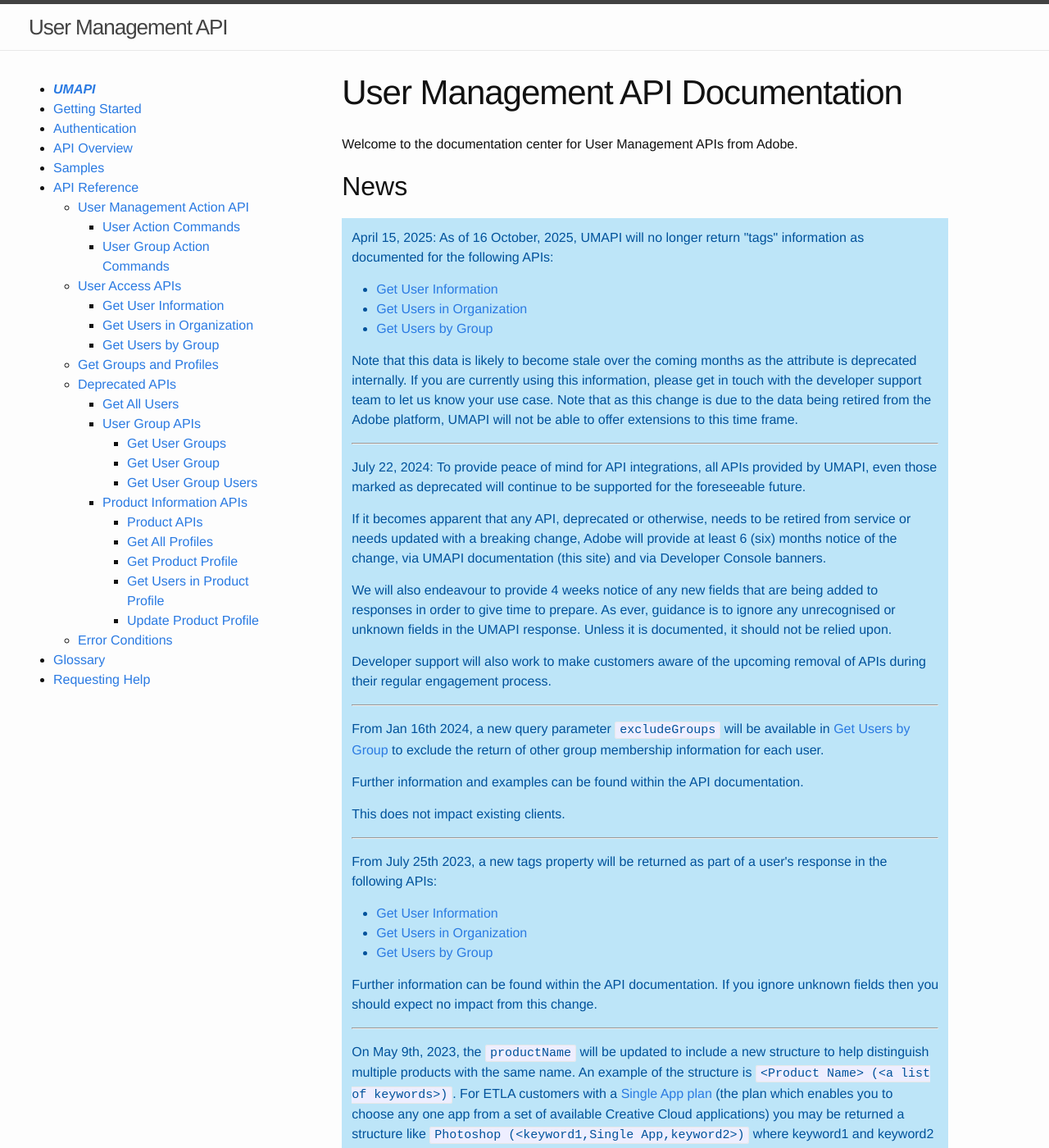
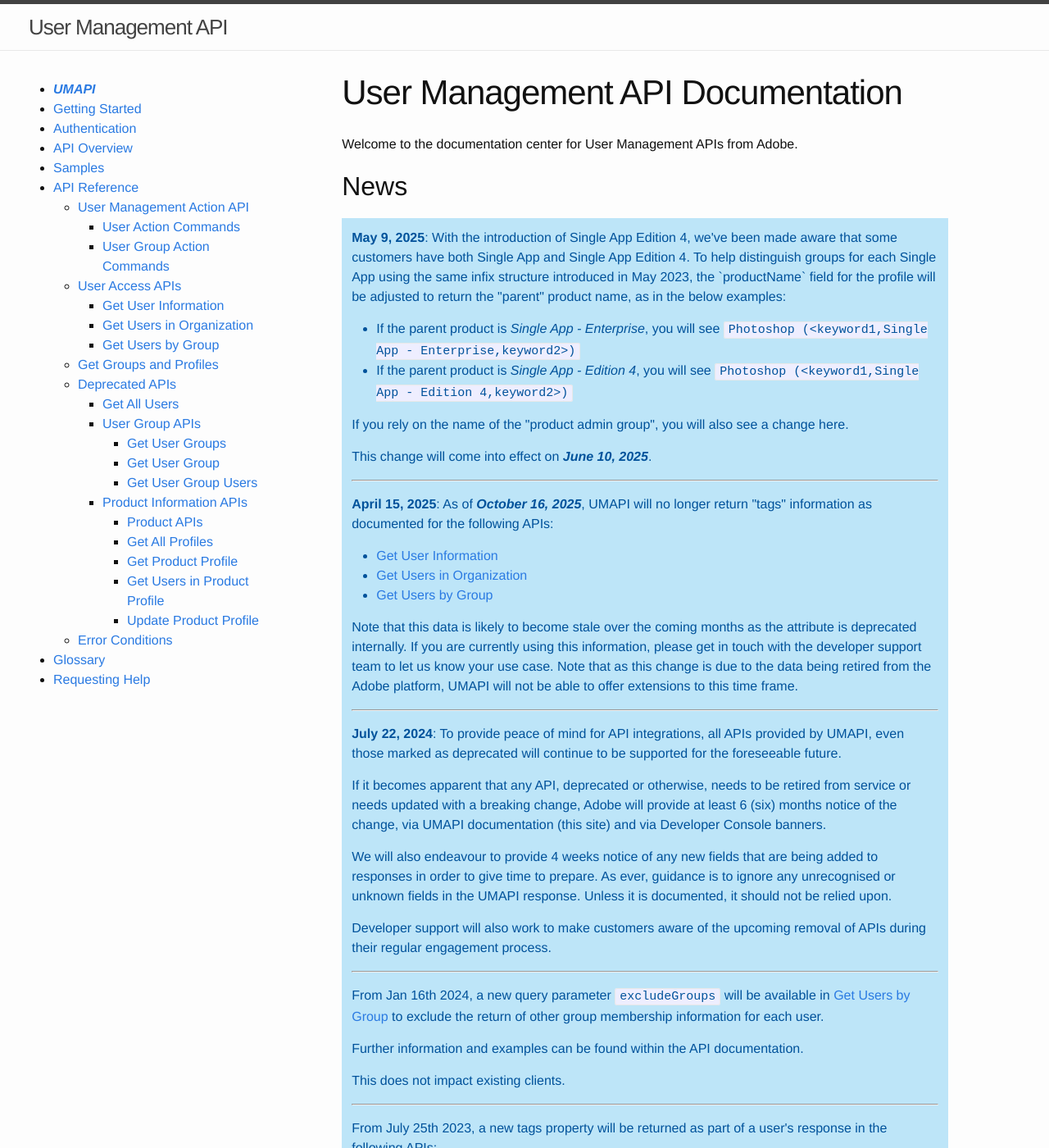
Before and after one commit to adobe-apiplatform/umapi-documentation, a Jekyll site: the page built from docs/en/index.md, in a window 1280 px wide and 1400 px high. Shown: the whole window at 82% size. Built offline with Jekyll 4.4.1, drawn with Linux system fonts in a browser that asks for light colours.

Commit message:
Announce changes for how Single App group names are handled to better support Edition 4

```diff
--- a/docs/en/index.md
+++ b/docs/en/index.md
@@ -11,7 +11,15 @@
 
 <h2>News</h2>
 <div class="isa_info">
-<p>April 15, 2025: As of 16 October, 2025, UMAPI will no longer return "tags" information as documented for the following APIs:</p>
+<p><strong>May 9, 2025</strong>: With the introduction of Single App Edition 4, we've been made aware that some customers have both Single App and Single App Edition 4. To help distinguish groups for each Single App using the same infix structure introduced in May 2023, the `productName` field for the profile will be adjusted to return the "parent" product name, as in the below examples:</p>
+<ul>
+	<li>If the parent product is <em>Single App - Enterprise</em>, you will see <code>Photoshop (&lt;keyword1,Single App - Enterprise,keyword2&gt;)</code></li>
+	<li>If the parent product is <em>Single App - Edition 4</em>, you will see <code>Photoshop (&lt;keyword1,Single App - Edition 4,keyword2&gt;)</code></li>
+</ul>
+<p>If you rely on the name of the "product admin group", you will also see a change here.</p>
+<p>This change will come into effect on <em><strong>June 10, 2025</strong></em>.</p>
+<hr class="api-ref-rule">
+<p><strong>April 15, 2025</strong>: As of <em><strong>October 16, 2025</strong></em>, UMAPI will no longer return "tags" information as documented for the following APIs:</p>
 	<ul>
 		<li><a href="api/getUser.html">Get User Information</a></li>
 		<li><a href="api/getUsersWithPage.html">Get Users in Organization</a></li>
@@ -19,7 +27,7 @@
 	</ul>
 <p>Note that this data is likely to become stale over the coming months as the attribute is deprecated internally. If you are currently using this information, please get in touch with the developer support team to let us know your use case. Note that as this change is due to the data being retired from the Adobe platform, UMAPI will not be able to offer extensions to this time frame.</p>
 <hr class="api-ref-rule">
-<p>July 22, 2024: To provide peace of mind for API integrations, all APIs provided by UMAPI, even those marked as deprecated will continue to be supported for the foreseeable future.</p>
+<p><strong>July 22, 2024</strong>: To provide peace of mind for API integrations, all APIs provided by UMAPI, even those marked as deprecated will continue to be supported for the foreseeable future.</p>
 <p>If it becomes apparent that any API, deprecated or otherwise, needs to be retired from service or needs updated with a breaking change, Adobe will provide at least 6 (six) months notice of the change, via UMAPI documentation (this site) and via Developer Console banners.</p>
 <p>We will also endeavour to provide 4 weeks notice of any new fields that are being added to responses in order to give time to prepare. As ever, guidance is to ignore any unrecognised or unknown fields in the UMAPI response. Unless it is documented, it should not be relied upon.</p>
 <p>Developer support will also work to make customers aware of the upcoming removal of APIs during their regular engagement process.
```
